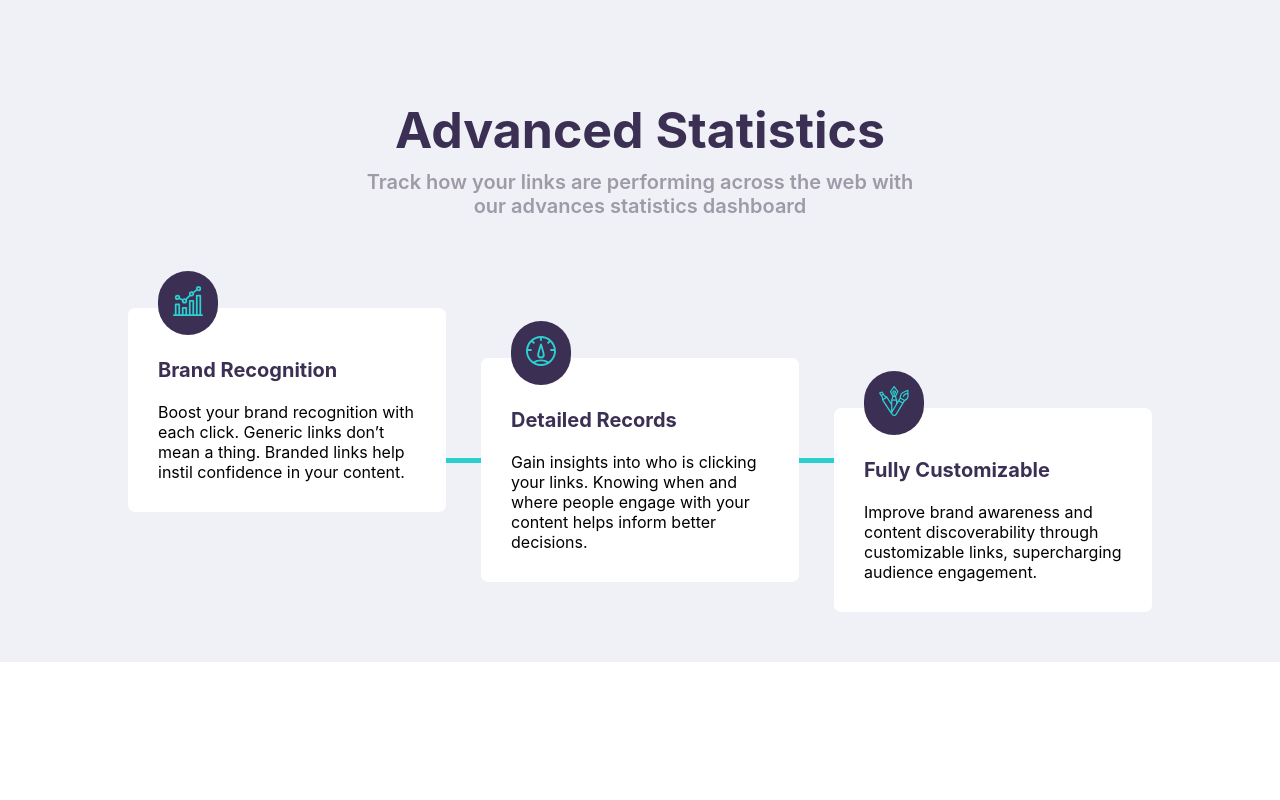
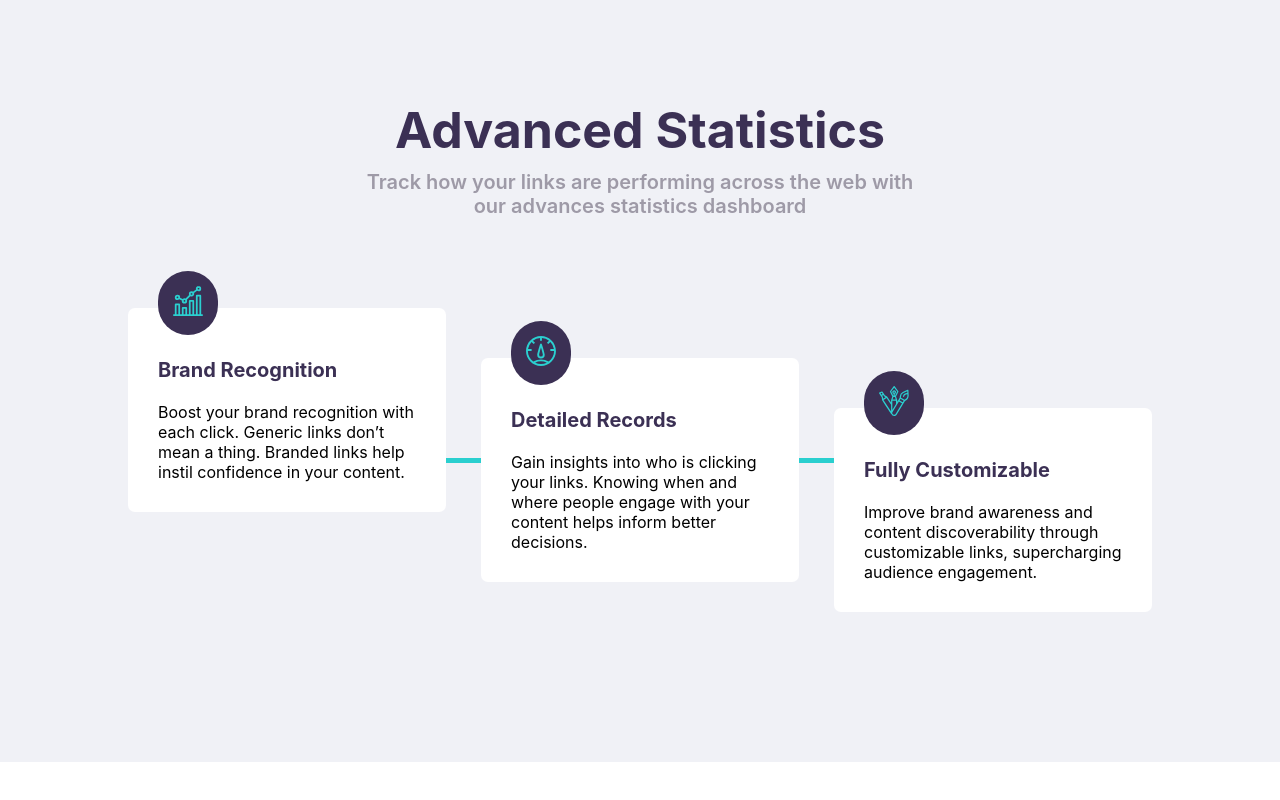
Before and after one commit to prajwal-naik/shortly, a Next.js app: page /components/Statistics in a window 1280 px wide. Built offline with nearby package versions, Linux system fonts and the light colour scheme.

Commit message:
padding bottom - statistics

```diff
--- a/pages/components/Statistics.module.css
+++ b/pages/components/Statistics.module.css
@@ -1,5 +1,5 @@
 .statistics{
-    padding-block-start: 100px;
+    padding-block: 100px;
     background-color: #f0f1f6;
     /* border: 2px solid black; */
 }
```
